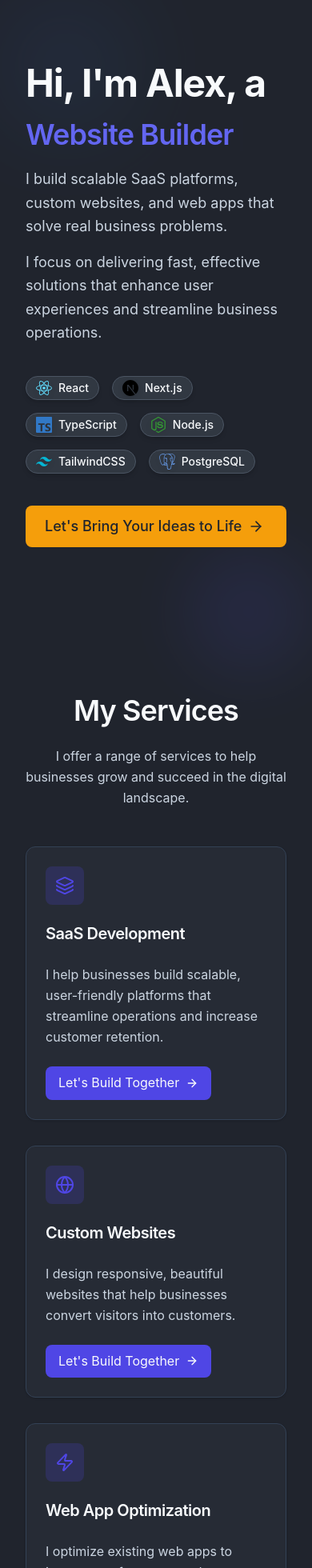
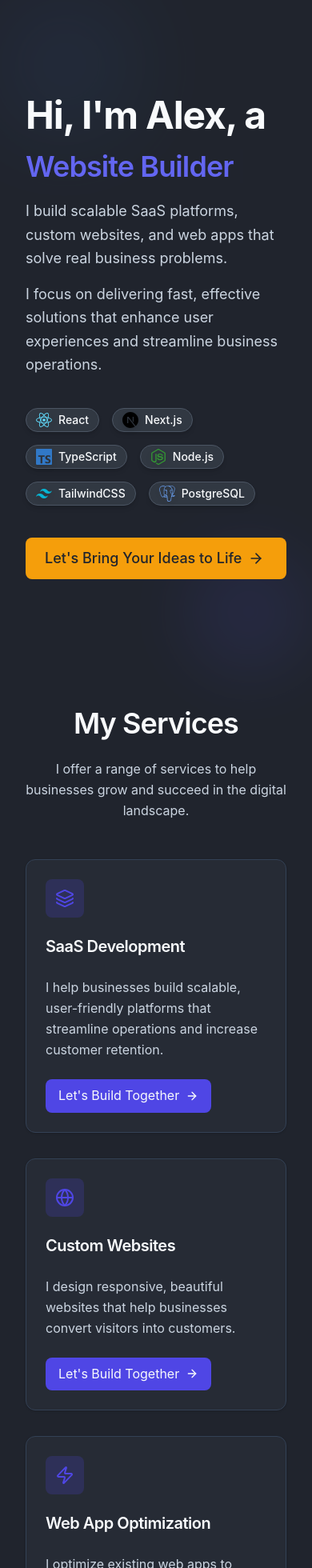
Before and after one commit to alexappleget/portfolio-v2.0, a Next.js app: page / in a window 390 px wide. Shown: the top 1960 px of the page at 80% size. Built offline with nearby package versions, Linux system fonts and the light colour scheme.

Commit message:
Fix: edited design

```diff
--- a/app/page.tsx
+++ b/app/page.tsx
@@ -8,7 +8,7 @@ import { Services } from "@/sections/Services/services";
 
 export default function Home() {
   return (
-    <main className="bg-[#20242d] px-8 md:px-16 lg:px-32">
+    <main className="bg-[#20242d] px-8 md:px-16 lg:px-32 space-y-32 md:space-y-72">
       <Hero />
       <Services />
       <About />
--- a/sections/About/about.tsx
+++ b/sections/About/about.tsx
@@ -7,7 +7,7 @@ export const About = (): JSX.Element => {
   const isInView = useInView(ref, { once: true });
 
   return (
-    <section id="about" className="py-12 md:py-24 ">
+    <section id="about">
       <motion.div
         ref={ref}
         className="grid gap-6 lg:grid-cols-2 lg:gap-12 items-center"
--- a/sections/Contact/contact.tsx
+++ b/sections/Contact/contact.tsx
@@ -7,7 +7,7 @@ export const Contact = () => {
   const isInView = useInView(ref, { once: true });
 
   return (
-    <section id="contact" className="py-12 md:py-24">
+    <section id="contact">
       <motion.div
         ref={ref}
         className="flex flex-col items-center text-center mb-12"
--- a/sections/Footer/footer.tsx
+++ b/sections/Footer/footer.tsx
@@ -4,7 +4,7 @@ import { JSX } from "react";
 
 export const Footer = (): JSX.Element => {
   return (
-    <footer className="border-t border-[#334155] py-8 px-6 md:px-8 flex flex-wrap gap-6 items-center justify-between">
+    <footer className="border-t border-[#334155] flex flex-wrap gap-6 items-center justify-between py-8">
       <p className="text-sm font-medium text-[#cbd5e1]">
         &copy; {new Date().getFullYear()} Alex Appleget. All rights reserved.
       </p>
--- a/sections/Hero/hero.tsx
+++ b/sections/Hero/hero.tsx
@@ -9,7 +9,7 @@ export const Hero = (): JSX.Element => {
   return (
     <section
       id="hero"
-      className="min-h-screen flex items-center justify-center lg:justify-start pb-20 md:pb-0"
+      className="min-h-screen flex items-center justify-center lg:justify-start mb-0"
     >
       {/*Background Shapes*/}
       <div className="absolute inset-0">
--- a/sections/Services/services.tsx
+++ b/sections/Services/services.tsx
@@ -7,7 +7,7 @@ export const Services = (): JSX.Element => {
   const isInView = useInView(ref, { once: true });
 
   return (
-    <section id="services" className="py-6 md:py-24">
+    <section id="services" className="mt-10 md:mt-20">
       <motion.div
         ref={ref}
         className="mx-auto"
```
